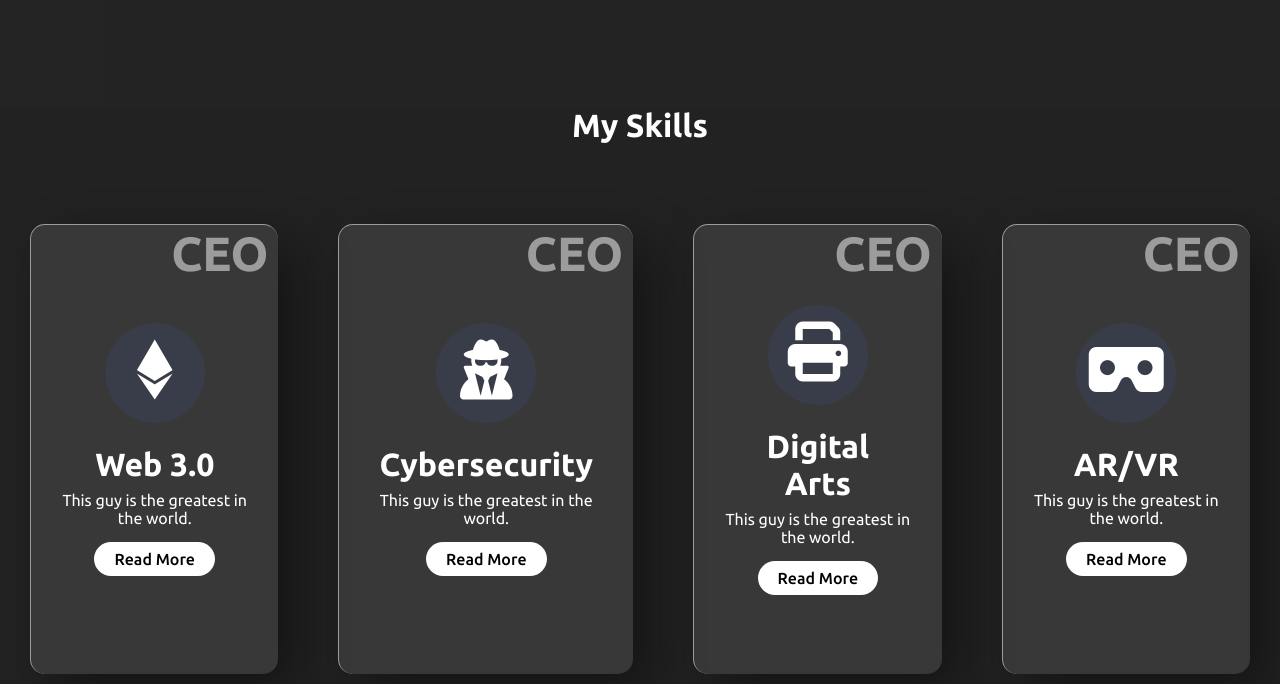
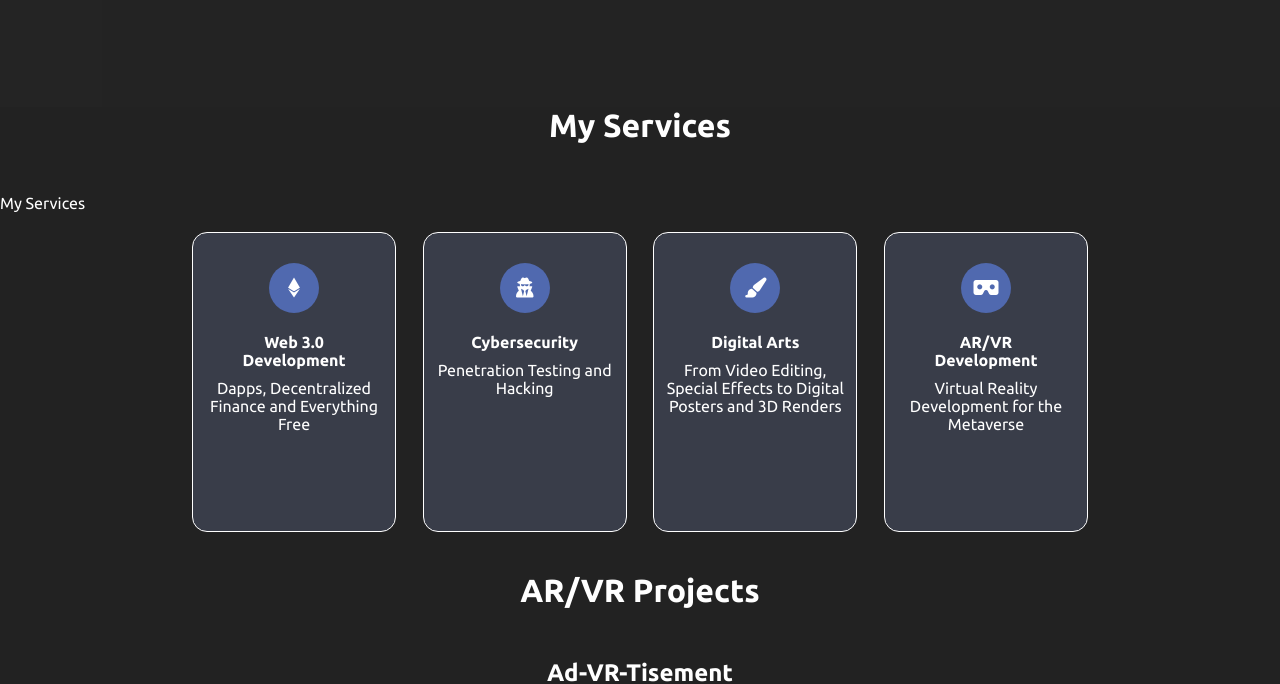
Before and after one commit to thanvinhbaohoang/Cool-Portfolio, a plain HTML site: page index.html in a window 1280 px wide. Shown: the part 693-1377 px from the top of the page. Drawn offline with Linux system fonts and the light colour scheme; grey boxes are pictures that could not be loaded.

Commit message:
Resized and Recolor The Services Cards

```diff
--- a/index.html
+++ b/index.html
@@ -6,7 +6,6 @@
     <meta name="viewport" content="width=device-width, initial-scale=1.0">
     <script src="https://kit.fontawesome.com/faa006cbdf.js" crossorigin="anonymous"></script>
     <link rel="stylesheet" href="style.css">
-
     <title>Document</title>
 </head>
 <body>
@@ -83,8 +82,7 @@
 
     </section>
 
-    <!-- Portfolio Section-->
-    <h1 class = "sectionTitle">My Skills</h1>
+    <!-- Portfolio Section
     <div class ="container">
         <div class = "card">
             <div class ="content">
@@ -134,6 +132,64 @@
             </div>
         </div>
     </div>
+     -->
+
+
+
+<!-- My Services Section Start -->
+<h1 class = "sectionTitle">My Services</h1>
+ <section class="services" id="services">
+    <div class="content">
+      <div class="title"><span>My Services</span></div>
+      <div class="boxes">
+
+        <div class="box">
+         <a href ="#">
+           <div class="icon">
+             <i class="fa-brands fa-ethereum"></i>
+           </div>
+           <div class="topic">Web 3.0 Development</div>
+           <p> Dapps, Decentralized Finance and Everything Free</p>
+         </a>
+      </div>
+
+
+        <div class="box">
+         <a href ="#">
+           <div class="icon">
+             <i class="fa-solid fa-user-secret"></i>
+           </div>
+           <div class="topic">Cybersecurity</div>
+           <p>Penetration Testing and Hacking</p>
+         </a>
+      </div>
+
+
+        <div class="box">
+         <a href ="#">
+           <div class="icon">
+             <i class="fas fa-paint-brush"></i>
+           </div>
+           <div class="topic">Digital Arts</div>
+           <p>From Video Editing, Special Effects to Digital Posters and 3D Renders</p>
+         </a>
+      </div>
+
+
+        <div class="box">
+          <a href ="#">
+           <div class="icon">
+             <i class="fa-solid fa-vr-cardboard"></i>
+           </div>
+           <div class="topic">AR/VR Development</div>
+           <p>Virtual Reality Development for the Metaverse</p>
+         </a>
+      </div>
+
+    </div>
+    </div>
+  </section>
+
 
     <div class = "portfolio">
         <h1 class = "sectionTitle"> AR/VR Projects</h1>
--- a/style.css
+++ b/style.css
@@ -459,6 +459,77 @@ body {
   font-weight:500;
 }
 
+/* My Services CSS */
+.services .boxes{
+  display: flex;
+  flex-wrap: wrap;
+  -webkit-box-pack: justify;
+  justify-content: space-between;
+  align-content: center;
+  text-align: center;
+  width: 70%;
+  margin: auto;
+}
+.services .boxes .box{
+  margin: 20px 0;
+  width: calc(100% / 4 - 20px);
+  height: 300px;
+  text-align: center;
+  border: 0.2px solid rgb(255, 255, 255);
+  border-radius: 15px;
+  padding: 30px 10px;
+  background-color: #393d49;
+  color: rgb(226, 233, 255);
+  transition: all 0.4s ease;
+}
+.services .boxes .box:hover{
+  background: #ff6620;
+  box-shadow: 10px 10px #FFD19D;
+  color: #fff;
+}
+.services .boxes .box .icon{
+  height: 50px;
+  width: 50px;
+  background: rgba(98, 140, 255, 0.562);
+  border-radius: 50%;
+  text-align: center;
+  line-height: 50px;
+  font-size: 18px;
+  color: #fff;
+  margin: 0 auto 10px auto;
+  transition: all 0.4s ease;
+}
+.services .boxes .box .icon i{
+color: white;
+}
+
+.services .boxes .box:hover .icon i{
+  color : #a57b4a;
+}
+.services .topic {
+  font-size: 500;
+  font-weight: bold;
+  padding: 10px 20px;
+}
+.boxes .box:hover .icon{
+  background-color: #fff;
+  color: #ff6620;
+  box-shadow: 3px 3px #c99d66;
+
+}
+.services .boxes .box:hover .topic,
+.services .boxes .box:hover p{
+  color: #81d1ff;
+  transition: all 0.4s ease;
+}
+.services .boxes .box:hover .topic,
+.services .boxes .box:hover p{
+  color: #fff;
+}
+
+
+
+/* Portfolio Section */
 .portfolio{
   align-content: center;
   text-align: center;
```
Also changed, not shown: Images/cropped-cropped-HaroldLogoBackground-3-1.png (added).
